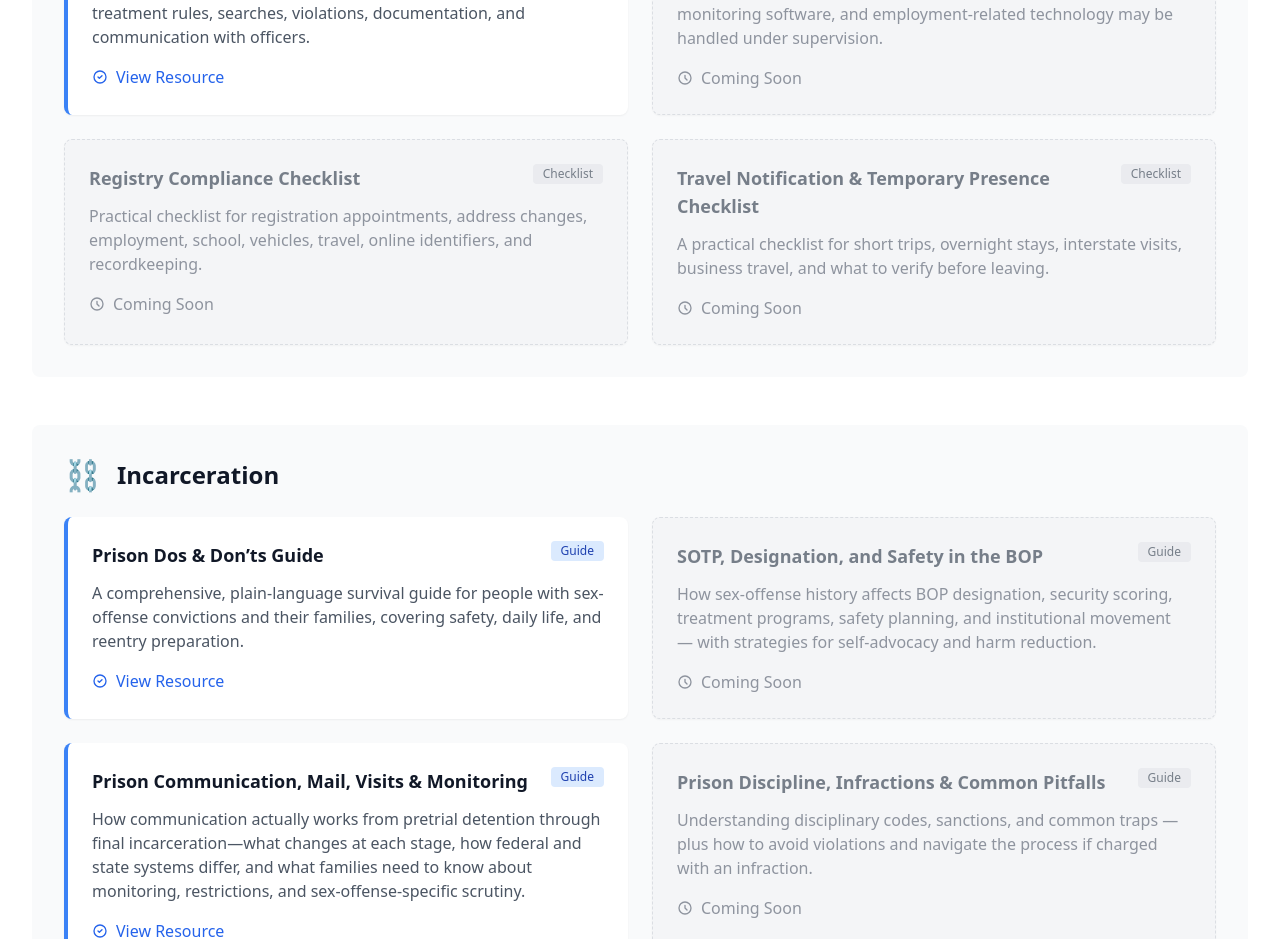
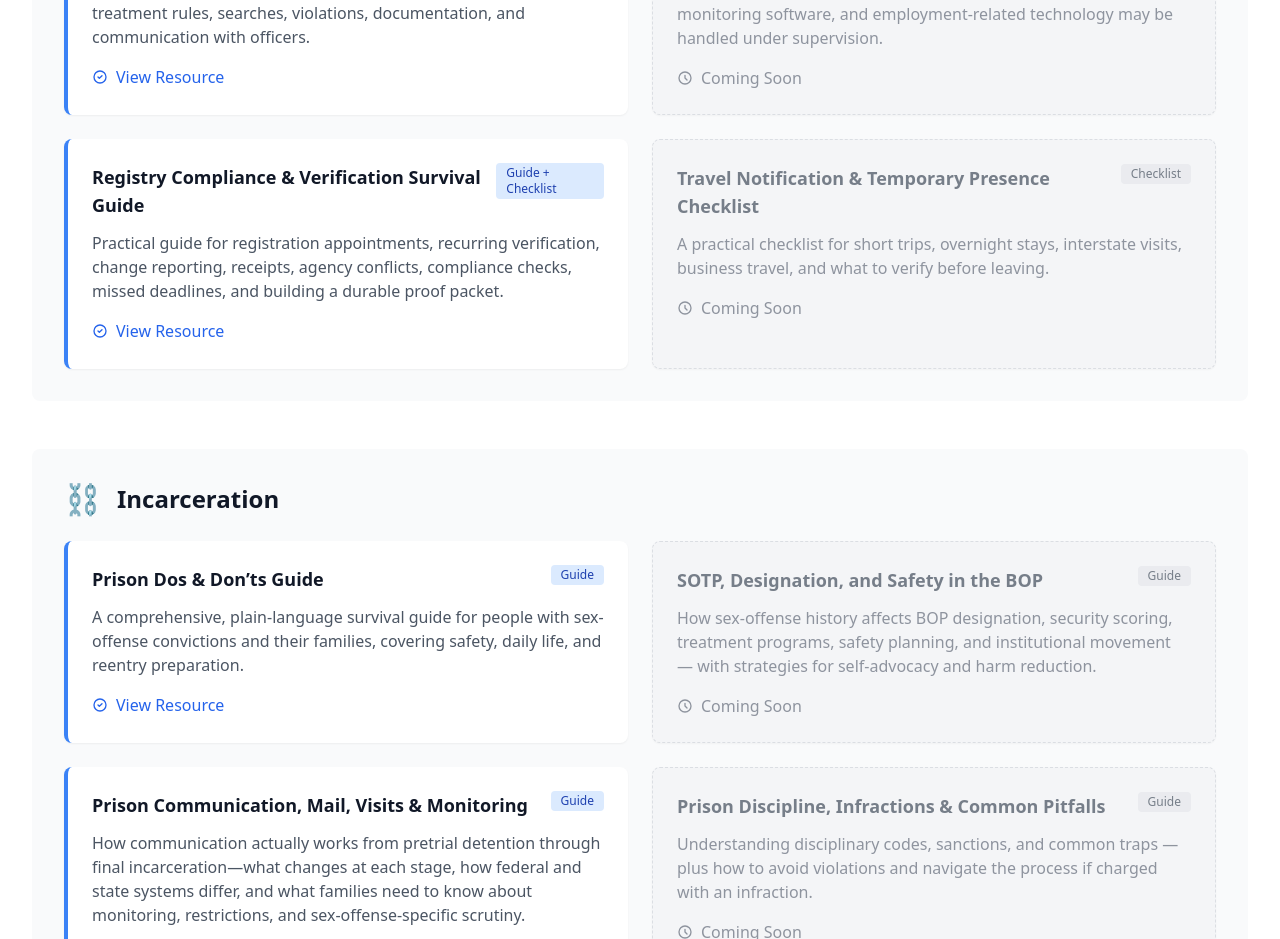
Before and after one commit to projectsolarrecon/Solar, a React (Vite) app: page /resources in a window 1280 px wide. Shown: the part 3560-4499 px from the top of the page. Built offline with nearby package versions, Linux system fonts and the light colour scheme.

Commit message:
Promote registry compliance guide in resources catalog

```diff
--- a/src/pages/Resources.tsx
+++ b/src/pages/Resources.tsx
@@ -158,10 +158,10 @@ function Resources() {
           link: "#"
         },
         {
-          name: "Registry Compliance Checklist",
-          type: "Checklist",
-          description: "Practical checklist for registration appointments, address changes, employment, school, vehicles, travel, online identifiers, and recordkeeping.",
-          link: "#"
+          name: "Registry Compliance & Verification Survival Guide",
+          type: "Guide + Checklist",
+          description: "Practical guide for registration appointments, recurring verification, change reporting, receipts, agency conflicts, compliance checks, missed deadlines, and building a durable proof packet.",
+          link: "/resources/registry-compliance-verification-guide"
         },
         {
           name: "Travel Notification & Temporary Presence Checklist",
```
